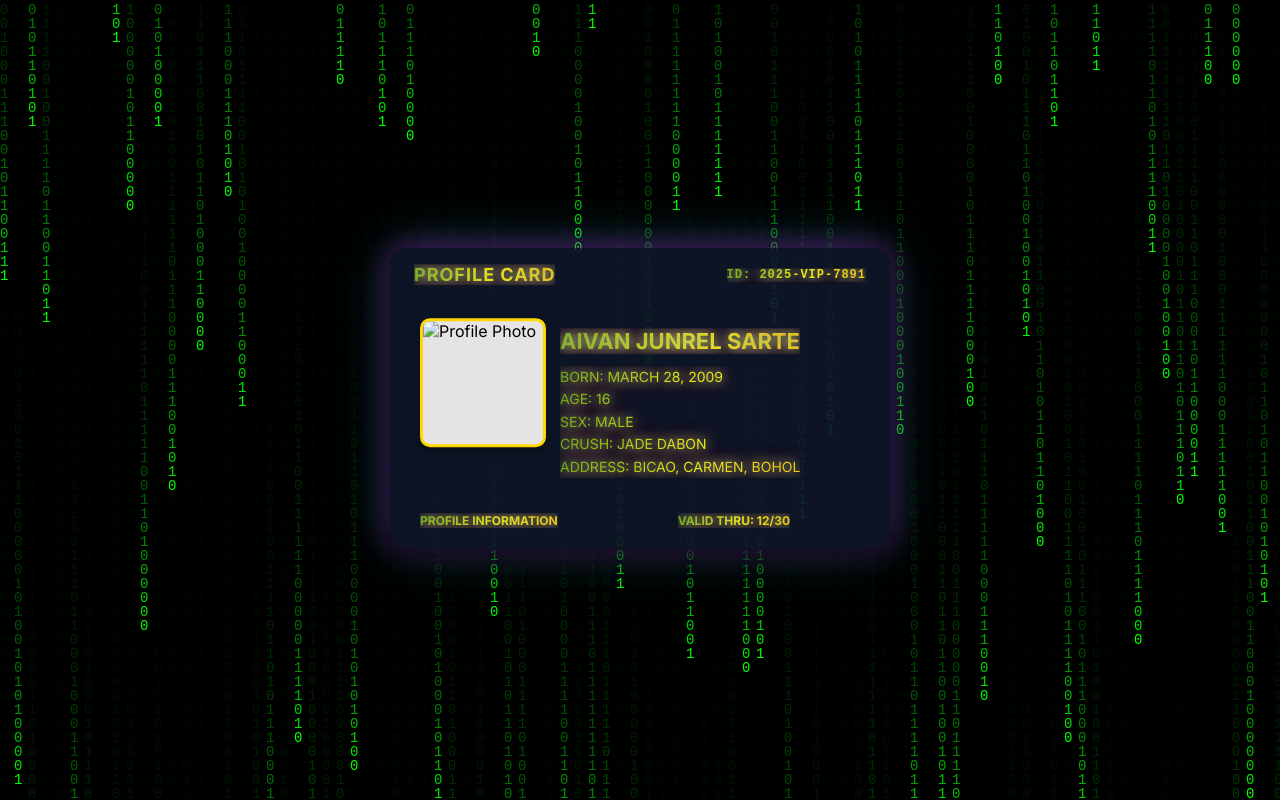
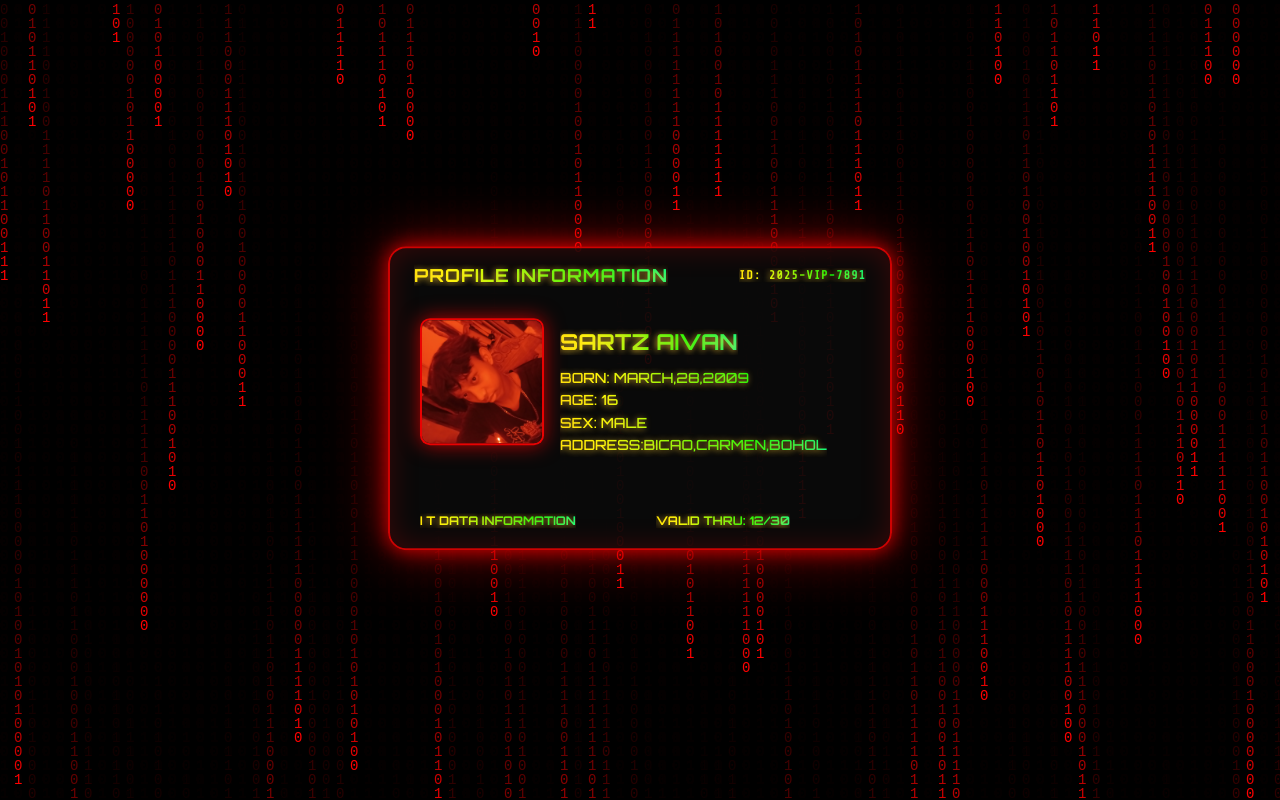
Before and after one commit to Aivansarteofficial/Aivansarteofficial, a plain HTML site: page index.html in a window 1280 px wide. Drawn offline with nearby package versions, Linux system fonts and the light colour scheme.

Commit message:
Add files via upload

```diff
--- a/index.html
+++ b/index.html
@@ -3,19 +3,20 @@
 <head>
 <meta charset="utf-8">
 <meta name="viewport" content="width=device-width, initial-scale=1">
-<title>REALISTIC PROFILE CARD — Aivan Junrel Sarte</title>
+<title>JADE DABON </title>
 <style>
-  @import url('https://fonts.googleapis.com/css2?family=Inter:wght@400;600;700&display=swap');
+  @import url('https://fonts.googleapis.com/css2?family=Share+Tech+Mono&family=Orbitron:wght@500;700&display=swap');
 
   body {
-    font-family: 'Inter', sans-serif;
-    background: #0f172a;
+    font-family: 'Share Tech Mono', monospace;
+    background: #0a0a0a;
     min-height: 100vh;
     display: flex;
     justify-content: center;
     align-items: center;
     margin: 0;
     overflow: hidden;
+    color: #fff;
   }
 
   /* Binary hacker rain background */
@@ -33,11 +34,12 @@
     position: relative;
     border-radius: 18px;
     overflow: hidden;
-    background: rgba(15, 23, 42, 0.9);
-    box-shadow: 0 10px 30px rgba(0,0,0,0.7),
-                0 0 30px rgba(255, 0, 255, 0.4),
-                0 0 50px rgba(0, 255, 255, 0.3);
+    background: rgba(10, 10, 10, 0.9);
+    box-shadow: 0 0 20px rgba(255,0,0,0.8),
+                0 0 60px rgba(255,0,0,0.5),
+                inset 0 0 30px rgba(255,0,0,0.2);
     animation: floating 6s ease-in-out infinite;
+    border: 2px solid rgba(255,0,0,0.8);
   }
 
   @keyframes floating {
@@ -45,13 +47,15 @@
     50% { transform: translateY(-8px); }
   }
 
-  /* Rainbow text */
+  /* Rainbow hacker neon text */
   .rainbow-text {
-    background: linear-gradient(270deg, red, orange, yellow, green, cyan, blue, violet, red);
-    background-size: 600% 600%;
+    font-family: 'Orbitron', sans-serif;
+    background: linear-gradient(90deg, red, orange, yellow, lime, cyan, blue, violet, red);
+    background-size: 400% 400%;
     -webkit-background-clip: text;
     -webkit-text-fill-color: transparent;
-    animation: rainbow 8s linear infinite, shimmer 3s infinite;
+    animation: rainbow 6s linear infinite, glitch 2s infinite;
+    position: relative;
   }
 
   @keyframes rainbow {
@@ -60,10 +64,14 @@
     100% { background-position: 0% 50%; }
   }
 
-  @keyframes shimmer {
-    0% { text-shadow: 0 0 5px gold, 0 0 10px red; }
-    50% { text-shadow: 0 0 20px cyan, 0 0 30px violet; }
-    100% { text-shadow: 0 0 5px gold, 0 0 10px red; }
+  /* Glitch hacker effect */
+  @keyframes glitch {
+    0% { text-shadow: 2px 2px 5px rgba(255,0,0,0.8); }
+    20% { text-shadow: -2px -2px 5px rgba(0,255,255,0.8); }
+    40% { text-shadow: 2px -2px 6px rgba(255,0,255,0.8); }
+    60% { text-shadow: -2px 2px 6px rgba(255,255,0,0.8); }
+    80% { text-shadow: 3px 0 8px rgba(255,0,0,0.9); }
+    100% { text-shadow: 0px 0px 6px rgba(255,0,0,1); }
   }
 
   /* Header */
@@ -81,7 +89,7 @@
   }
 
   .card-number {
-    font-family: 'Courier New', monospace;
+    font-family: 'Share Tech Mono', monospace;
     font-size: 12px;
     font-weight: 600;
   }
@@ -93,11 +101,11 @@
     top: 70px;
     width: 120px;
     height: 123px;
-    border: 3px solid gold;
+    border: 2px solid rgba(255,0,0,0.9);
     border-radius: 10px;
     overflow: hidden;
-    background: #E5E4E2;
-    box-shadow: 0 4px 10px rgba(0,0,0,0.4);
+    background: #111;
+    box-shadow: 0 0 20px rgba(255,0,0,0.7);
   }
 
   .photo-section img {
@@ -145,7 +153,7 @@
   /* Typing effect */
   .typing {
     display: inline-block;
-    white-space: pre-line; /* para gumana ang line breaks */
+    white-space: pre-line;
     overflow: hidden;
   }
 </style>
@@ -157,25 +165,24 @@
 
 <div class="vip-card">
   <div class="vip-header">
-    <div class="rainbow-text typing" data-text="PROFILE CARD"></div>
+    <div class="rainbow-text typing" data-text=" PROFILE INFORMATION"></div>
     <div class="card-number rainbow-text typing" data-text="ID: 2025-VIP-7891"></div>
   </div>
 
   <div class="photo-section">
-    <img src="your-photo.jpg" alt="Profile Photo">
+    <img src="aivan.jpg" alt="Profile Photo">
   </div>
 
   <div class="member-info">
-    <div class="member-name rainbow-text typing" data-text="Aivan Junrel Sarte"></div>
-    <div class="member-details rainbow-text typing" data-text="BORN: MARCH 28, 2009
+    <div class="member-name rainbow-text typing" data-text=" SARTZ AIVAN"></div>
+    <div class="member-details rainbow-text typing" data-text="BORN: MARCH,28,2009
 AGE: 16
 SEX: MALE
-CRUSH: JADE DABON
-ADDRESS: BICAO, CARMEN, BOHOL"></div>
+ADDRESS:BICAO,CARMEN,BOHOL">"</div>
   </div>
 
   <div class="status-bar">
-    <div class="vip-status rainbow-text typing" data-text="PROFILE INFORMATION"></div>
+    <div class="vip-status rainbow-text typing" data-text="I T DATA INFORMATION"></div>
     <div class="validity rainbow-text typing" data-text="VALID THRU: 12/30"></div>
   </div>
 </div>
@@ -200,7 +207,7 @@ function draw() {
   ctx.fillStyle = "rgba(0, 0, 0, 0.1)";
   ctx.fillRect(0, 0, canvas.width, canvas.height);
 
-  ctx.fillStyle = "#0f0";
+  ctx.fillStyle = "#ff0000"; // red hacker rain
   ctx.font = font_size + "px monospace";
 
   for(let i = 0; i < drops.length; i++) {
```
Also changed, not shown: aivan.jpg (added).
